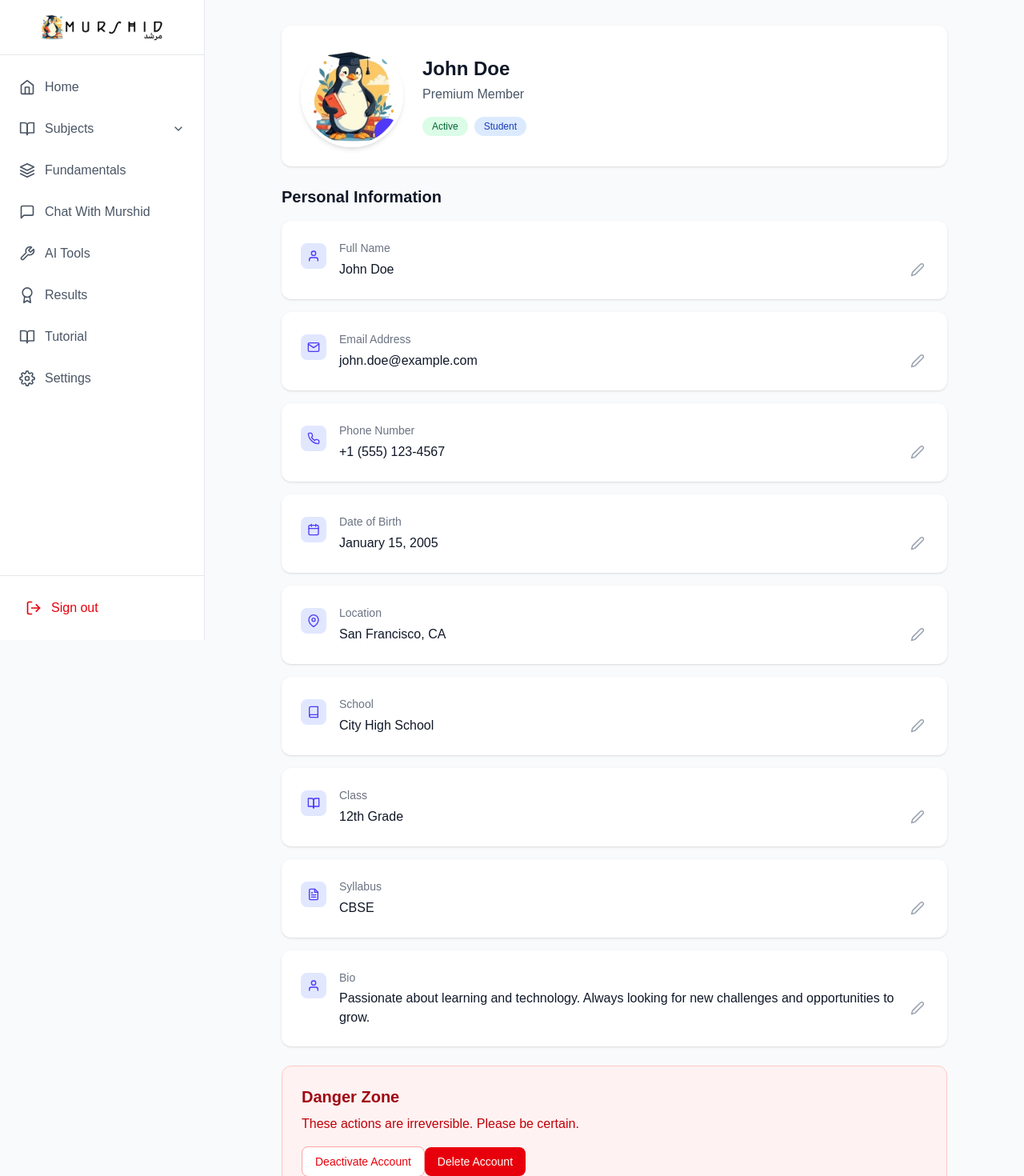
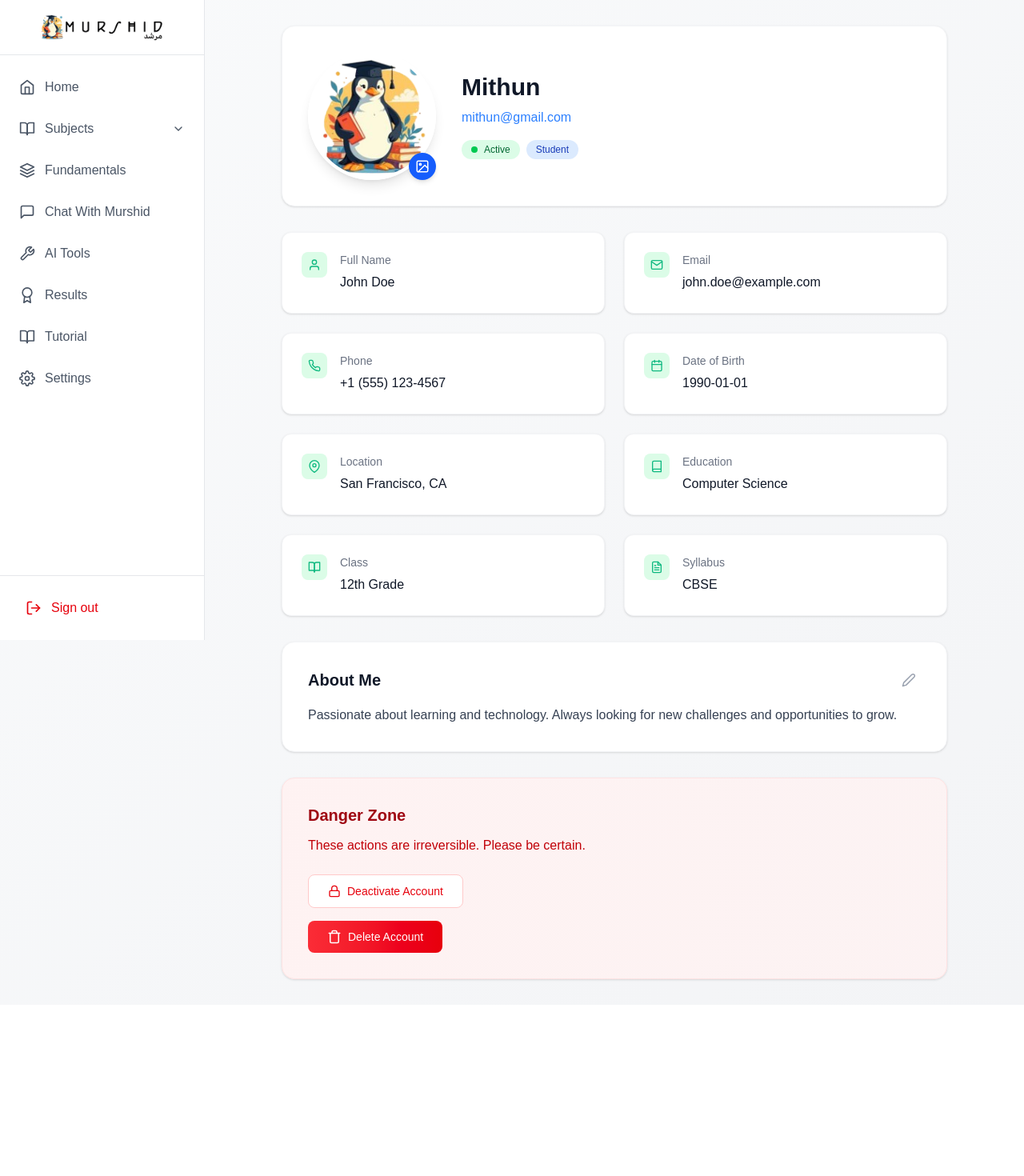
Before and after one commit to Muttonkaima/Murshid, a Next.js app: page /profile in a window 1280 px wide. Shown: the top 1470 px of the page at 80% size. After the commit the page ends 1256 px from the top, so only its background shows below. Built offline with nearby package versions, Linux system fonts and the light colour scheme.

Commit message:
updated profile page

```diff
--- a/src/app/profile/page.tsx
+++ b/src/app/profile/page.tsx
@@ -1,164 +1,122 @@
 'use client';
 
-import { useState, useEffect } from 'react';
-import { FiUser, FiMail, FiPhone, FiCalendar, FiMapPin, FiEdit2, FiCheck, FiX, FiLock, FiEye, FiEyeOff, FiBook, FiBookOpen, FiFileText } from 'react-icons/fi';
+import { useState } from 'react';
+import { FiUser, FiMail, FiPhone, FiCalendar, FiMapPin, FiEdit2, FiLock, FiX, FiBook, FiBookOpen, FiFileText, FiSave, FiImage, FiTrash } from 'react-icons/fi';
 import Image from 'next/image';
 import Sidebar from '@/components/layout/Sidebar';
 
-interface ProfileFieldProps {
+type ProfileField = {
+  id: string;
   label: string;
   value: string;
   icon: React.ReactNode;
-  isEditing?: boolean;
   type?: string;
-  onSave?: (value: string) => void;
-  onCancel?: () => void;
-  onChange?: (e: React.ChangeEvent<HTMLInputElement>) => void;
-  isPassword?: boolean;
+};
+
+const ProfilePage = () => {
+  const [isEditing, setIsEditing] = useState<string | null>(null);
+  const [tempValue, setTempValue] = useState('');
+  const [profileImage, setProfileImage] = useState('/images/favicon.png');
+
+  const [profile, setProfile] = useState<ProfileField[]>([
+    { id: 'name', label: 'Full Name', value: 'John Doe', icon: <FiUser /> },
+    { id: 'email', label: 'Email', value: 'john.doe@example.com', icon: <FiMail />, type: 'email' },
+    { id: 'phone', label: 'Phone', value: '+1 (555) 123-4567', icon: <FiPhone />, type: 'tel' },
+    { id: 'dob', label: 'Date of Birth', value: '1990-01-01', icon: <FiCalendar />, type: 'date' },
+    { id: 'location', label: 'Location', value: 'San Francisco, CA', icon: <FiMapPin /> },
+    { id: 'education', label: 'Education', value: 'Computer Science', icon: <FiBook /> },
+    { id: 'class', label: 'Class', value: '12th Grade', icon: <FiBookOpen /> },
+    { id: 'syllabus', label: 'Syllabus', value: 'CBSE', icon: <FiFileText /> },
+  ]);
+
+  const [bio, setBio] = useState('Passionate about learning and technology. Always looking for new challenges and opportunities to grow.');
+  const [isEditingBio, setIsEditingBio] = useState(false);
+  const [tempBio, setTempBio] = useState('');
+
+  const startEditing = (id: string, value: string) => {
+    setIsEditing(id);
+    setTempValue(value);
+  };
+
+  const saveEdit = () => {
+    if (isEditing) {
+      setProfile(profile.map(field =>
+        field.id === isEditing ? { ...field, value: tempValue } : field
+      ));
+      setIsEditing(null);
     }
+  };
 
-const ProfileField: React.FC<ProfileFieldProps> = ({
-  label,
-  value,
-  icon,
-  isEditing = false,
-  type = 'text',
-  onSave = () => {},
-  onCancel = () => {},
-  onChange = () => {},
-  isPassword = false
-}) => {
-  const [showPassword, setShowPassword] = useState(false);
-  const [inputValue, setInputValue] = useState(value);
+  const cancelEdit = () => {
+    setIsEditing(null);
+  };
 
-  useEffect(() => {
-    setInputValue(value);
-  }, [value]);
+  const handleImageUpload = (e: React.ChangeEvent<HTMLInputElement>) => {
+    const file = e.target.files?.[0];
+    if (file) {
+      const reader = new FileReader();
+      reader.onload = (event) => {
+        if (event.target?.result) {
+          setProfileImage(event.target.result as string);
+        }
+      };
+      reader.readAsDataURL(file);
+    }
+  };
 
-  const handleSave = () => {
-    onSave(inputValue);
+  const startEditingBio = () => {
+    setTempBio(bio);
+    setIsEditingBio(true);
+  };
+
+  const saveBio = () => {
+    setBio(tempBio);
+    setIsEditingBio(false);
+  };
+
+  const cancelBioEdit = () => {
+    setIsEditingBio(false);
   };
 
   return (
-    <div className="bg-white rounded-xl shadow-sm p-6 mb-4">
-      <div className="flex items-start">
-        <div className="p-2 rounded-lg bg-indigo-100 text-indigo-600 mr-4 mt-1">
-          {icon}
-        </div>
-        <div className="flex-1">
-          <label className="block text-sm font-medium text-gray-500 mb-1">{label}</label>
-          {isEditing ? (
-            <div className="space-y-2">
-              <div className="relative">
-                <input
-                  type={isPassword && !showPassword ? 'password' : type}
-                  value={inputValue}
-                  onChange={(e) => {
-                    setInputValue(e.target.value);
-                    onChange(e);
-                  }}
-                  className="w-full px-3 py-2 border border-gray-300 rounded-lg focus:ring-2 focus:ring-indigo-500 focus:border-transparent"
-                />
-                {isPassword && (
-                  <button
-                    type="button"
-                    onClick={() => setShowPassword(!showPassword)}
-                    className="absolute right-3 top-1/2 transform -translate-y-1/2 text-gray-500 hover:text-gray-700"
-                  >
-                    {showPassword ? <FiEyeOff size={18} /> : <FiEye size={18} />}
-                  </button>
-                )}
-              </div>
-              <div className="flex space-x-2">
-                <button
-                  onClick={handleSave}
-                  className="px-3 py-1 text-sm bg-indigo-600 text-white rounded-lg hover:bg-indigo-700 transition-colors"
-                >
-                  Save
-                </button>
-                <button
-                  onClick={onCancel}
-                  className="px-3 py-1 text-sm bg-gray-100 text-gray-700 rounded-lg hover:bg-gray-200 transition-colors"
-                >
-                  Cancel
-                </button>
-              </div>
-            </div>
-          ) : (
-            <div className="flex justify-between items-center">
-              <p className="text-gray-900">
-                {isPassword ? '••••••••' : value || 'Not provided'}
-              </p>
-              <button
-                onClick={() => {}}
-                className="p-1 text-gray-400 hover:text-indigo-600 transition-colors"
-              >
-                <FiEdit2 size={18} />
-              </button>
-            </div>
-          )}
-        </div>
-      </div>
-    </div>
-  );
-};
-
-const ProfilePage = () => {
-  const [editingField, setEditingField] = useState<string | null>(null);
-  const [profile, setProfile] = useState({
-    name: 'John Doe',
-    email: 'john.doe@example.com',
-    phone: '+1 (555) 123-4567',
-    dob: 'January 15, 2005',
-    location: 'San Francisco, CA',
-    school: 'City High School',
-    class: '12th Grade',
-    syllabus: 'CBSE',
-    bio: 'Passionate about learning and technology. Always looking for new challenges and opportunities to grow.'
-  });
-
-  const handleEdit = (field: string) => {
-    setEditingField(field);
-  };
-
-  const handleSave = (field: string, value: string) => {
-    setProfile(prev => ({
-      ...prev,
-      [field]: value
-    }));
-    setEditingField(null);
-  };
-
-  return (
-    <div className="min-h-screen bg-gray-50 flex">
+    <div className="min-h-screen bg-gradient-to-br from-gray-50 to-gray-100 flex">
       {/* Sidebar */}
       <div className="md:block md:w-64 flex-shrink-0">
         <Sidebar />
       </div>
 
       {/* Main Content */}
-      <div className="flex-1 overflow-auto">
+      <div className="flex-1 overflow-auto pb-20 md:pb-0">
         <div className="max-w-4xl mx-auto p-4 md:p-8">
           {/* Profile Header */}
-          <div className="bg-white rounded-xl shadow-sm p-6 mb-6">
+          <div className="bg-white rounded-2xl shadow-sm p-6 md:p-8 mb-8 border border-gray-100 hover:shadow-md transition-all duration-300">
             <div className="flex flex-col md:flex-row items-center">
-              <div className="relative w-32 h-32 rounded-full overflow-hidden border-4 border-white shadow-md mb-4 md:mb-0 md:mr-6">
+              <div className="relative group mb-6 md:mb-0 md:mr-8">
+                <div className="w-32 h-32 md:w-40 md:h-40 rounded-full overflow-hidden border-4 border-white shadow-lg">
                   <Image
-                  src="/images/favicon.png"
+                    src={profileImage}
                     alt="Profile"
-                  width={128}
-                  height={128}
+                    width={160}
+                    height={160}
                     className="object-cover w-full h-full"
                   />
-                <button className="absolute bottom-0 right-0 bg-indigo-600 text-white p-2 rounded-full hover:bg-indigo-700 transition-colors cursor-pointer">
-                  <FiEdit2 size={16} />
-                </button>
+                </div>
+                <label className="absolute bottom-0 right-0 bg-blue-600 text-white p-2 rounded-full hover:bg-blue-700 transition-all transform hover:scale-110 shadow-md cursor-pointer">
+                  <FiImage size={18} />
+                  <input
+                    type="file"
+                    className="hidden"
+                    accept="image/*"
+                    onChange={handleImageUpload}
+                  />
+                </label>
               </div>
               <div className="text-center md:text-left">
-                <h1 className="text-2xl font-bold text-gray-900 mb-1">{profile.name}</h1>
-                <p className="text-gray-600 mb-4">Premium Member</p>
+                <h1 className="text-2xl md:text-3xl font-bold text-gray-900 mb-2">Mithun</h1>
+                <p className="text-blue-500 font-medium mb-4">mithun@gmail.com</p>
                 <div className="flex flex-wrap justify-center md:justify-start gap-2">
-                  <span className="px-3 py-1 bg-green-100 text-green-800 text-xs font-medium rounded-full">
+                  <span className="px-3 py-1 bg-green-100 text-green-800 text-xs font-medium rounded-full flex items-center">
+                    <span className="w-2 h-2 bg-green-500 rounded-full mr-2"></span>
                     Active
                   </span>
                   <span className="px-3 py-1 bg-blue-100 text-blue-800 text-xs font-medium rounded-full">
@@ -170,109 +128,39 @@ const ProfilePage = () => {
           </div>
 
           {/* Profile Details */}
-          <div className="mb-6">
-            <h2 className="text-xl font-semibold text-gray-900 mb-4">Personal Information</h2>
-
-            <ProfileField
-              label="Full Name"
-              value={profile.name}
-              icon={<FiUser />}
-              isEditing={editingField === 'name'}
-              onSave={(value) => handleSave('name', value)}
-              onCancel={() => setEditingField(null)}
-            />
-
-            <ProfileField
-              label="Email Address"
-              value={profile.email}
-              icon={<FiMail />}
-              type="email"
-              isEditing={editingField === 'email'}
-              onSave={(value) => handleSave('email', value)}
-              onCancel={() => setEditingField(null)}
-            />
-
-            <ProfileField
-              label="Phone Number"
-              value={profile.phone}
-              icon={<FiPhone />}
-              type="tel"
-              isEditing={editingField === 'phone'}
-              onSave={(value) => handleSave('phone', value)}
-              onCancel={() => setEditingField(null)}
-            />
-
-            <ProfileField
-              label="Date of Birth"
-              value={profile.dob}
-              icon={<FiCalendar />}
-              type="date"
-              isEditing={editingField === 'dob'}
-              onSave={(value) => handleSave('dob', value)}
-              onCancel={() => setEditingField(null)}
-            />
-
-            <ProfileField
-              label="Location"
-              value={profile.location}
-              icon={<FiMapPin />}
-              isEditing={editingField === 'location'}
-              onSave={(value) => handleSave('location', value)}
-              onCancel={() => setEditingField(null)}
-            />
-
-            <ProfileField
-              label="School"
-              value={profile.school}
-              icon={<FiBook />}
-              isEditing={editingField === 'school'}
-              onSave={(value) => handleSave('school', value)}
-              onCancel={() => setEditingField(null)}
-            />
-
-            <ProfileField
-              label="Class"
-              value={profile.class}
-              icon={<FiBookOpen />}
-              isEditing={editingField === 'class'}
-              onSave={(value) => handleSave('class', value)}
-              onCancel={() => setEditingField(null)}
-            />
-
-            <ProfileField
-              label="Syllabus"
-              value={profile.syllabus}
-              icon={<FiFileText />}
-              isEditing={editingField === 'syllabus'}
-              onSave={(value) => handleSave('syllabus', value)}
-              onCancel={() => setEditingField(null)}
-            />
-
-            <div className="bg-white rounded-xl shadow-sm p-6">
+          <div className="grid grid-cols-1 md:grid-cols-2 gap-6 mb-8">
+            {profile.map((field) => (
+              <div
+                key={field.id}
+                className="bg-white rounded-xl shadow-sm p-6 border border-gray-100 hover:shadow-md transition-all duration-300"
+              >
                 <div className="flex items-start">
-                <div className="p-2 rounded-lg bg-indigo-100 text-indigo-600 mr-4 mt-1">
-                  <FiUser />
+                  <div className="p-2 rounded-lg bg-green-100 text-[var(--primary-color)] mr-4">
+                    {field.icon}
                   </div>
                   <div className="flex-1">
                     <label className="block text-sm font-medium text-gray-500 mb-1">
-                    Bio
+                      {field.label}
                     </label>
-                  {editingField === 'bio' ? (
+                    {isEditing === field.id ? (
                       <div className="space-y-2">
-                      <textarea
-                        value={profile.bio}
-                        onChange={(e) => setProfile({...profile, bio: e.target.value})}
-                        className="w-full px-3 py-2 border border-gray-300 rounded-lg focus:ring-2 focus:ring-indigo-500 focus:border-transparent min-h-[100px]"
+                        <input
+                          type={field.type || 'text'}
+                          value={tempValue}
+                          onChange={(e) => setTempValue(e.target.value)}
+                          className="w-full px-3 py-2 border border-gray-300 text-gray-900 rounded-lg focus:border-transparent"
+                          autoFocus
                         />
                         <div className="flex space-x-2">
                           <button
-                          onClick={() => setEditingField(null)}
-                          className="px-3 py-1 text-sm bg-[var(--primary-color)] text-white rounded-lg hover:bg-[var(--primary-hover)] transition-colors cursor-pointer"
+                            onClick={saveEdit}
+                            className="px-3 py-1 text-sm bg-[var(--primary-color)] text-white rounded-lg hover:bg-[var(--primary-hover)] hover:text-white transition-colors flex items-center cursor-pointer"
                           >
+                            <FiSave className="mr-1" size={14} />
                             Save
                           </button>
                           <button
-                          onClick={() => setEditingField(null)}
+                            onClick={cancelEdit}
                             className="px-3 py-1 text-sm bg-gray-100 text-gray-700 rounded-lg hover:bg-gray-200 transition-colors cursor-pointer"
                           >
                             Cancel
@@ -280,33 +168,83 @@ const ProfilePage = () => {
                         </div>
                       </div>
                     ) : (
-                    <div className="flex justify-between">
-                      <p className="text-gray-900">{profile.bio}</p>
+                      <div className="flex justify-between items-center group">
+                        <p className="text-gray-900">
+                          {field.value || 'Not provided'}
+                        </p>
                         <button
-                        onClick={() => setEditingField('bio')}
-                        className="p-1 text-gray-400 hover:text-indigo-600 transition-colors ml-4 flex-shrink-0"
+                          onClick={() => startEditing(field.id, field.value)}
+                          className="p-1.5 rounded-full hover:bg-gray-100 text-gray-400 hover:text-blue-600 transition-colors opacity-0 group-hover:opacity-100 cursor-pointer"
+                          aria-label={`Edit ${field.label}`}
                         >
-                        <FiEdit2 size={18} />
+                          <FiEdit2 size={16} />
                         </button>
                       </div>
                     )}
                   </div>
                 </div>
               </div>
+            ))}
           </div>
 
+          {/* Bio Section */}
+          <div className="bg-white rounded-2xl shadow-sm p-6 md:p-8 mb-8 border border-gray-100 hover:shadow-md transition-all duration-300">
+            <div className="flex justify-between items-center mb-4">
+              <h2 className="text-xl font-semibold text-gray-900">About Me</h2>
+              {!isEditingBio && (
+                <button
+                  onClick={startEditingBio}
+                  className="p-1.5 rounded-full hover:bg-gray-100 text-gray-400 hover:text-blue-600 transition-colors cursor-pointer"
+                  aria-label="Edit bio"
+                >
+                  <FiEdit2 size={18} />
+                </button>
+              )}
+            </div>
 
+            {isEditingBio ? (
+              <div className="space-y-4">
+                <textarea
+                  value={tempBio}
+                  onChange={(e) => setTempBio(e.target.value)}
+                  className="w-full px-4 py-3 text-gray-900 border border-gray-300 rounded-xl focus:border-transparent min-h-[120px]"
+                  autoFocus
+                />
+                <div className="flex space-x-3">
+                  <button
+                    onClick={saveBio}
+                    className="px-4 py-2 bg-[var(--primary-color)] text-white text-sm font-medium rounded-lg hover:bg-[var(--primary-hover)] transition-colors flex items-center cursor-pointer"
+                  >
+                    <FiSave className="mr-2" size={16} />
+                    Save Changes
+                  </button>
+                  <button
+                    onClick={cancelBioEdit}
+                    className="px-4 py-2 bg-gray-100 text-gray-700 text-sm font-medium rounded-lg hover:bg-gray-200 transition-colors cursor-pointer"
+                  >
+                    Cancel
+                  </button>
+                </div>
+              </div>
+            ) : (
+              <p className="text-gray-700 leading-relaxed">
+                {bio || 'No bio provided. Click the edit button to add one.'}
+              </p>
+            )}
+          </div>
 
           {/* Danger Zone */}
-          <div className="border border-red-200 bg-red-50 rounded-xl p-6">
-            <h2 className="text-xl font-semibold text-red-800 mb-2">Danger Zone</h2>
-            <p className="text-red-700 mb-4">These actions are irreversible. Please be certain.</p>
+          <div className="bg-gradient-to-r from-red-50 to-red-50/80 border border-red-100 rounded-2xl p-6 md:p-8 shadow-sm hover:shadow-md transition-all duration-300">
+            <h2 className="text-xl font-semibold text-red-800 mb-3">Danger Zone</h2>
+            <p className="text-red-700 mb-6">These actions are irreversible. Please be certain.</p>
             <div className="space-y-4">
-              <button className="px-4 py-2 bg-white text-red-600 border border-red-300 text-sm font-medium rounded-lg hover:bg-red-50 transition-colors">
-                Deactivate Account
+              <button className="w-full md:w-auto px-6 py-2.5 bg-white text-red-600 border border-red-200 text-sm font-medium rounded-lg hover:bg-red-50 transition-all hover:shadow-sm flex items-center justify-center space-x-2 cursor-pointer">
+                <FiLock size={16} />
+                <span>Deactivate Account</span>
               </button>
-              <button className="px-4 py-2 bg-red-600 text-white text-sm font-medium rounded-lg hover:bg-red-700 transition-colors">
-                Delete Account
+              <button className="w-full md:w-auto px-6 py-2.5 bg-gradient-to-r from-red-500 to-red-600 text-white text-sm font-medium rounded-lg hover:from-red-600 hover:to-red-700 transition-all hover:shadow-sm flex items-center justify-center space-x-2 cursor-pointer">
+                <FiTrash size={18} />
+                <span>Delete Account</span>
               </button>
             </div>
           </div>
```
Lines whose indentation alone changed are shown as unchanged.
